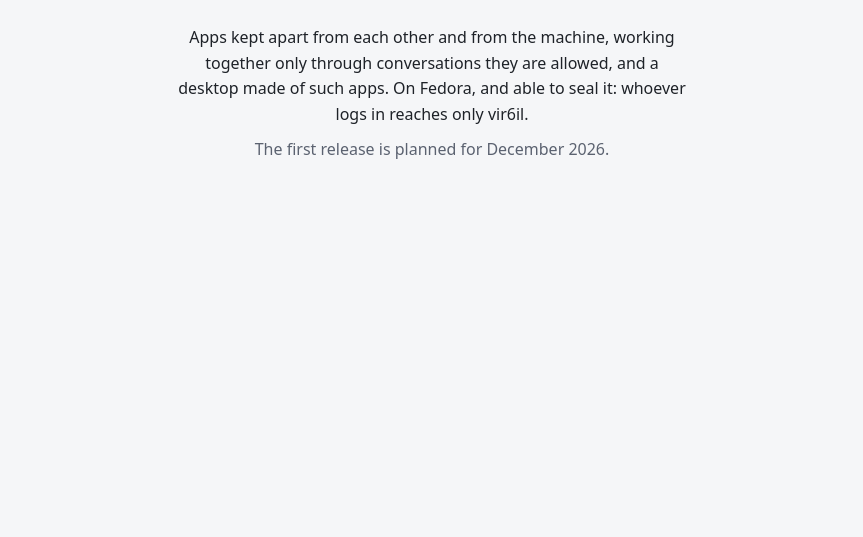
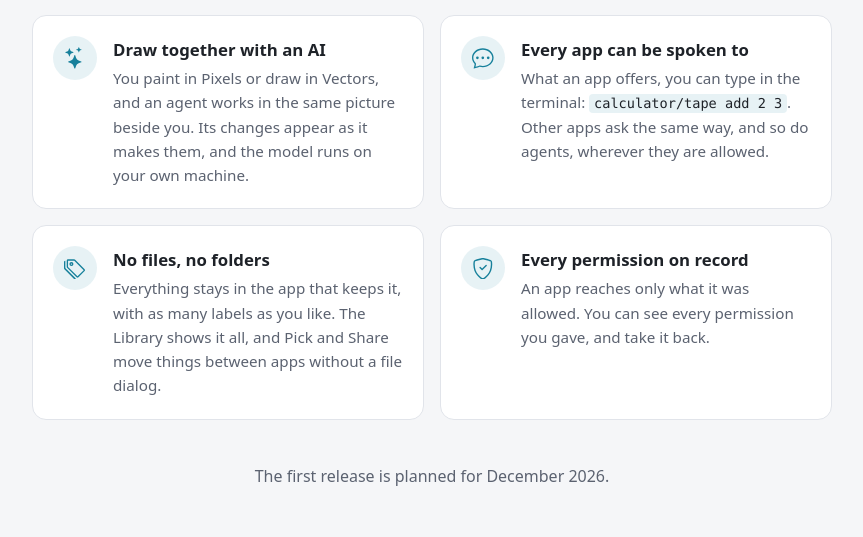
Before and after one commit to VIR6IL/vir6il.github.io, a plain HTML site: page index.html in a window 1280 px wide. Shown: the part 433-970 px from the top of the page, without its empty margins (208-1071 px from the left). Before the commit the page ends 800 px from the top, so only its background shows below. Drawn offline with Linux system fonts and the light colour scheme.

Commit message:
Four things vir6il does, each with an icon
Drawing together with an AI, every app spoken to, no files or folders,
every permission on record. The icons are Bootstrap Icons 1.11.3, inlined.

Co-Authored-By: Claude Opus 5.5 <noreply@anthropic.com>

```diff
--- a/index.html
+++ b/index.html
@@ -7,7 +7,8 @@
 <meta name="description" content="vir6il: apps kept apart from each other and from the machine, and a desktop made of them, on Fedora. The first release is planned for December 2026.">
 <link rel="icon" type="image/svg+xml" href="vir6il.svg">
 <style>
-  /* Syncopate (Astigmatic, Apache 2.0: fonts/LICENSE.txt), the wordmark's face. */
+  /* Syncopate (Astigmatic, Apache 2.0: fonts/LICENSE.txt), the wordmark's face.
+     The icons are Bootstrap Icons 1.11.3 (MIT, The Bootstrap Authors), inlined. */
   @font-face {
     font-family: Syncopate;
     font-weight: 700;
@@ -16,55 +17,150 @@
   }
   :root {
     --page: #1e2228;
+    --raised: #272c34;
+    --line: #333943;
     --text: #e6e9ee;
     --dim: #99a0ac;
+    --accent: #46cbd6;
+    --well: rgba(70, 203, 214, 0.14);
+    --glow: rgba(43, 162, 194, 0.20);
     color-scheme: dark light;
   }
   /* The logo turns its fur black in light mode on its own (its own style). */
   @media (prefers-color-scheme: light) {
     :root {
       --page: #f5f6f8;
+      --raised: #ffffff;
+      --line: #e1e4ea;
       --text: #1e2228;
       --dim: #5b6270;
+      --accent: #17809b;
+      --well: rgba(23, 128, 155, 0.10);
+      --glow: rgba(43, 162, 194, 0.16);
     }
   }
   * { box-sizing: border-box; }
-  html, body { height: 100%; }
   body {
     margin: 0;
-    background: var(--page);
+    min-height: 100vh;
+    background:
+      radial-gradient(56rem 28rem at 50% -6rem, var(--glow), transparent 70%)
+      var(--page);
     color: var(--text);
     font: 16px/1.6 system-ui, -apple-system, "Segoe UI", Cantarell, sans-serif;
-    display: grid;
-    place-items: center;
   }
   main {
-    max-width: 34rem;
-    padding: 3rem 1rem;
-    text-align: center;
+    max-width: 52rem;
+    margin: 0 auto;
+    padding: 4rem 1rem 3rem;
   }
-  img { width: 144px; height: 144px; }
+  header { text-align: center; }
+  header img { width: 144px; height: 144px; }
   h1 {
     font: 700 2rem/1.2 Syncopate, system-ui, sans-serif;
     letter-spacing: 0.04em;
     margin: 1rem 0 0.25rem;
   }
-  .say { color: var(--dim); margin: 0 0 1.75rem; }
-  p { margin: 0.6rem 0; }
-  .dim { color: var(--dim); }
+  .say { color: var(--dim); margin: 0 0 1.5rem; }
+  .intro {
+    max-width: 34rem;
+    margin: 0 auto 2.75rem;
+    text-align: center;
+    font-size: 1.05rem;
+  }
+  .features {
+    display: grid;
+    grid-template-columns: repeat(auto-fit, minmax(19rem, 1fr));
+    gap: 1rem;
+    margin: 0;
+    padding: 0;
+    list-style: none;
+  }
+  .features li {
+    display: flex;
+    gap: 1rem;
+    align-items: flex-start;
+    padding: 1.25rem 1.25rem 1.3rem;
+    background: var(--raised);
+    border: 1px solid var(--line);
+    border-radius: 14px;
+  }
+  .icon {
+    flex: none;
+    display: grid;
+    place-items: center;
+    width: 2.75rem;
+    height: 2.75rem;
+    border-radius: 50%;
+    background: var(--well);
+    color: var(--accent);
+  }
+  .icon svg { width: 1.35rem; height: 1.35rem; }
+  h2 { font-size: 1.05rem; line-height: 1.3; margin: 0.15rem 0 0.35rem; }
+  .features p { margin: 0; color: var(--dim); font-size: 0.95rem; }
+  code {
+    font: 0.85rem/1.5 ui-monospace, "SF Mono", Menlo, Consolas, monospace;
+    color: var(--text);
+    background: var(--well);
+    border-radius: 4px;
+    padding: 0.1em 0.35em;
+    white-space: nowrap;
+  }
+  .when { margin: 2.75rem 0 0; text-align: center; color: var(--dim); }
+  @media (max-width: 26rem) {
+    .features { grid-template-columns: 1fr; }
+  }
 </style>
 </head>
 <body>
 <main>
-  <img src="vir6il.svg" alt="vir6il's logo" width="144" height="144">
-  <h1>vir6il</h1>
-  <p class="say">say &ldquo;Virgil&rdquo;</p>
-  <p>
+  <header>
+    <img src="vir6il.svg" alt="vir6il's logo" width="144" height="144">
+    <h1>vir6il</h1>
+    <p class="say">say &ldquo;Virgil&rdquo;</p>
+  </header>
+
+  <p class="intro">
     Apps kept apart from each other and from the machine, working together only through
-    conversations they are allowed, and a desktop made of such apps. On Fedora, and able to seal it:
-    whoever logs in reaches only vir6il.
+    conversations they are allowed, and a desktop made of such apps. On Fedora, and able to seal it.
   </p>
-  <p class="dim">The first release is planned for December 2026.</p>
+
+  <ul class="features">
+    <li>
+      <span class="icon" aria-hidden="true"><svg viewBox="0 0 16 16" fill="currentColor" focusable="false"><path d="M7.657 6.247c.11-.33.576-.33.686 0l.645 1.937a2.89 2.89 0 0 0 1.829 1.828l1.936.645c.33.11.33.576 0 .686l-1.937.645a2.89 2.89 0 0 0-1.828 1.829l-.645 1.936a.361.361 0 0 1-.686 0l-.645-1.937a2.89 2.89 0 0 0-1.828-1.828l-1.937-.645a.361.361 0 0 1 0-.686l1.937-.645a2.89 2.89 0 0 0 1.828-1.828zM3.794 1.148a.217.217 0 0 1 .412 0l.387 1.162c.173.518.579.924 1.097 1.097l1.162.387a.217.217 0 0 1 0 .412l-1.162.387A1.73 1.73 0 0 0 4.593 5.69l-.387 1.162a.217.217 0 0 1-.412 0L3.407 5.69A1.73 1.73 0 0 0 2.31 4.593l-1.162-.387a.217.217 0 0 1 0-.412l1.162-.387A1.73 1.73 0 0 0 3.407 2.31zM10.863.099a.145.145 0 0 1 .274 0l.258.774c.115.346.386.617.732.732l.774.258a.145.145 0 0 1 0 .274l-.774.258a1.16 1.16 0 0 0-.732.732l-.258.774a.145.145 0 0 1-.274 0l-.258-.774a1.16 1.16 0 0 0-.732-.732L9.1 2.137a.145.145 0 0 1 0-.274l.774-.258c.346-.115.617-.386.732-.732z"/></svg></span>
+      <div>
+        <h2>Draw together with an AI</h2>
+        <p>You paint in Pixels or draw in Vectors, and an agent works in the same picture beside you.
+        Its changes appear as it makes them, and the model runs on your own machine.</p>
+      </div>
+    </li>
+    <li>
+      <span class="icon" aria-hidden="true"><svg viewBox="0 0 16 16" fill="currentColor" focusable="false"><path d="M5 8a1 1 0 1 1-2 0 1 1 0 0 1 2 0m4 0a1 1 0 1 1-2 0 1 1 0 0 1 2 0m3 1a1 1 0 1 0 0-2 1 1 0 0 0 0 2"/><path d="m2.165 15.803.02-.004c1.83-.363 2.948-.842 3.468-1.105A9 9 0 0 0 8 15c4.418 0 8-3.134 8-7s-3.582-7-8-7-8 3.134-8 7c0 1.76.743 3.37 1.97 4.6a10.4 10.4 0 0 1-.524 2.318l-.003.011a11 11 0 0 1-.244.637c-.079.186.074.394.273.362a22 22 0 0 0 .693-.125m.8-3.108a1 1 0 0 0-.287-.801C1.618 10.83 1 9.468 1 8c0-3.192 3.004-6 7-6s7 2.808 7 6-3.004 6-7 6a8 8 0 0 1-2.088-.272 1 1 0 0 0-.711.074c-.387.196-1.24.57-2.634.893a11 11 0 0 0 .398-2"/></svg></span>
+      <div>
+        <h2>Every app can be spoken to</h2>
+        <p>What an app offers, you can type in the terminal: <code>calculator/tape add 2 3</code>.
+        Other apps ask the same way, and so do agents, wherever they are allowed.</p>
+      </div>
+    </li>
+    <li>
+      <span class="icon" aria-hidden="true"><svg viewBox="0 0 16 16" fill="currentColor" focusable="false"><path d="M3 2v4.586l7 7L14.586 9l-7-7zM2 2a1 1 0 0 1 1-1h4.586a1 1 0 0 1 .707.293l7 7a1 1 0 0 1 0 1.414l-4.586 4.586a1 1 0 0 1-1.414 0l-7-7A1 1 0 0 1 2 6.586z"/><path d="M5.5 5a.5.5 0 1 1 0-1 .5.5 0 0 1 0 1m0 1a1.5 1.5 0 1 0 0-3 1.5 1.5 0 0 0 0 3M1 7.086a1 1 0 0 0 .293.707L8.75 15.25l-.043.043a1 1 0 0 1-1.414 0l-7-7A1 1 0 0 1 0 7.586V3a1 1 0 0 1 1-1z"/></svg></span>
+      <div>
+        <h2>No files, no folders</h2>
+        <p>Everything stays in the app that keeps it, with as many labels as you like. The Library
+        shows it all, and Pick and Share move things between apps without a file dialog.</p>
+      </div>
+    </li>
+    <li>
+      <span class="icon" aria-hidden="true"><svg viewBox="0 0 16 16" fill="currentColor" focusable="false"><path d="M5.338 1.59a61 61 0 0 0-2.837.856.48.48 0 0 0-.328.39c-.554 4.157.726 7.19 2.253 9.188a10.7 10.7 0 0 0 2.287 2.233c.346.244.652.42.893.533q.18.085.293.118a1 1 0 0 0 .101.025 1 1 0 0 0 .1-.025q.114-.034.294-.118c.24-.113.547-.29.893-.533a10.7 10.7 0 0 0 2.287-2.233c1.527-1.997 2.807-5.031 2.253-9.188a.48.48 0 0 0-.328-.39c-.651-.213-1.75-.56-2.837-.855C9.552 1.29 8.531 1.067 8 1.067c-.53 0-1.552.223-2.662.524zM5.072.56C6.157.265 7.31 0 8 0s1.843.265 2.928.56c1.11.3 2.229.655 2.887.87a1.54 1.54 0 0 1 1.044 1.262c.596 4.477-.787 7.795-2.465 9.99a11.8 11.8 0 0 1-2.517 2.453 7 7 0 0 1-1.048.625c-.28.132-.581.24-.829.24s-.548-.108-.829-.24a7 7 0 0 1-1.048-.625 11.8 11.8 0 0 1-2.517-2.453C1.928 10.487.545 7.169 1.141 2.692A1.54 1.54 0 0 1 2.185 1.43 63 63 0 0 1 5.072.56"/><path d="M10.854 5.146a.5.5 0 0 1 0 .708l-3 3a.5.5 0 0 1-.708 0l-1.5-1.5a.5.5 0 1 1 .708-.708L7.5 7.793l2.646-2.647a.5.5 0 0 1 .708 0"/></svg></span>
+      <div>
+        <h2>Every permission on record</h2>
+        <p>An app reaches only what it was allowed. You can see every permission you gave, and take
+        it back.</p>
+      </div>
+    </li>
+  </ul>
+
+  <p class="when">The first release is planned for December 2026.</p>
 </main>
 </body>
 </html>
```
